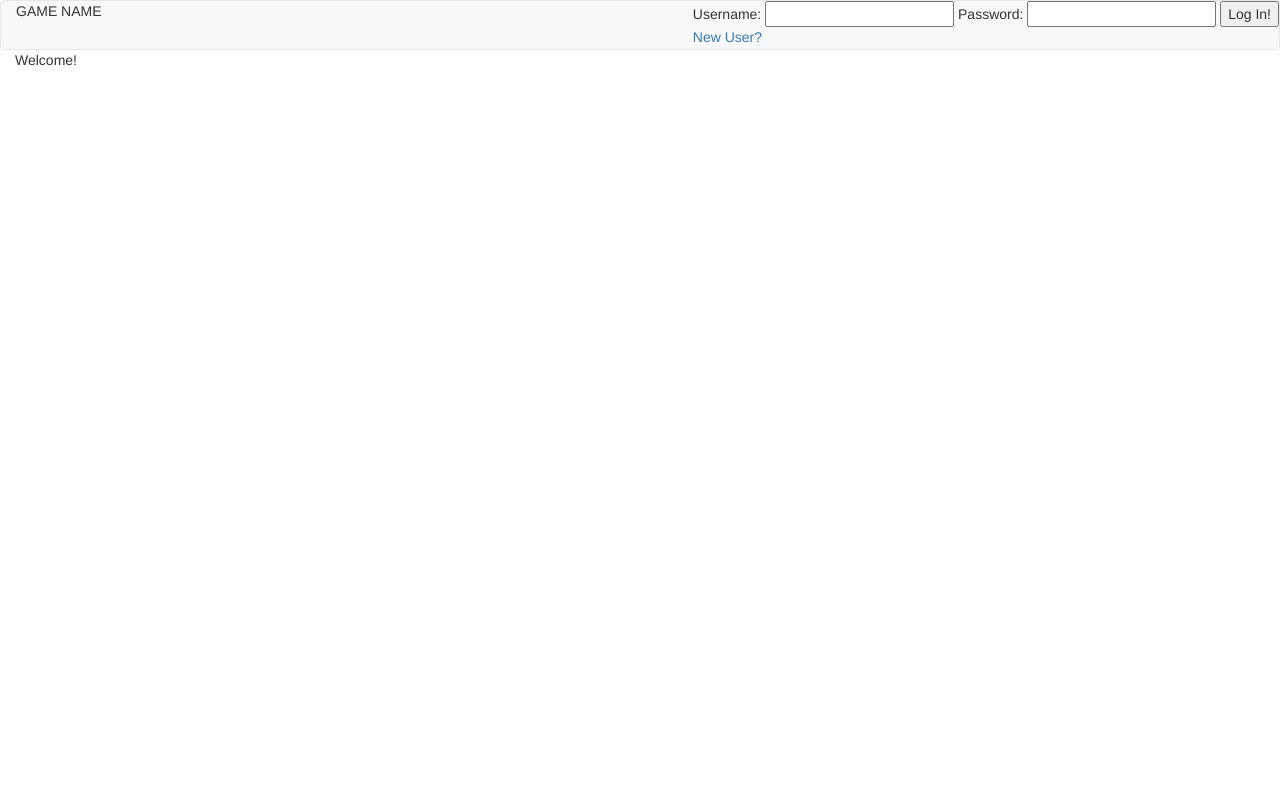
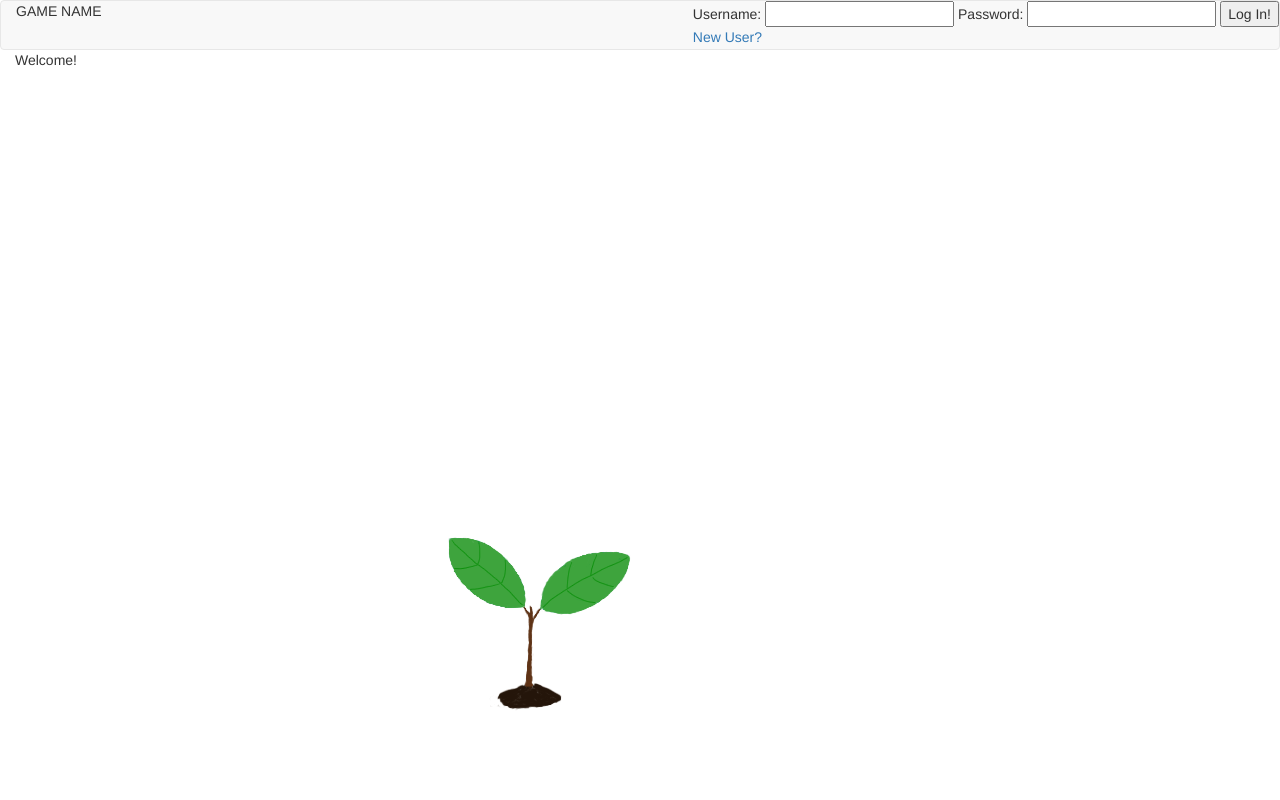
Before and after one commit to bgy36ww/Server-work, a website: page client/views/index.html in a window 1280 px wide. Drawn offline with nearby package versions, Linux system fonts and the light colour scheme; some packages are replaced by stand-ins of ours; files that its build step writes are made by us from their sources; files whose address does not match are found by name.

Commit message:
partial pictures

```diff
--- a/client/css/self.css
+++ b/client/css/self.css
@@ -24,6 +24,11 @@
 
 .navbar {
 	margin-bottom: 0;
+}
+
+#mainTree {
+	position: fixed;
+
 }
 
 
--- a/client/js/formats.js
+++ b/client/js/formats.js
@@ -1,11 +1,25 @@
 
-var formatting = function() {
+var gameHeight = function() {
 	var screenheight = window.innerHeight;
 	var navbarheight = document.getElementById('TitleBar').clientHeight;
-	console.log(screenheight);
-	console.log(navbarheight);
+
 	document.getElementById('sidebar').style.height = screenheight - navbarheight + "px";
-	console.log(screenheight - navbarheight);
-	console.log(document.getElementById('sidebar').clientHeight);
+	document.getElementById('gameScreen').style.height = screenheight - navbarheight + "px";
+	console.log(document.getElementById('gameScreen').style.height);
 };
-formatting();
+
+var gamePos = function() {
+	var gameHeight = document.getElementById('gameScreen').clientHeight;
+	var gameWidth = document.getElementById('gameScreen').clientWidth;
+	var imgHeight = document.getElementById('mainTree').clientHeight;
+	var imgWidth = document.getElementById('mainTree').clientWidth;
+
+	console.log(imgWidth);
+	console.log(document.getElementById('mainTree').style.height);
+	document.getElementById('mainTree').style.left = gameWidth / 2 - imgWidth / 2 + 'px';
+	document.getElementById('mainTree').style.top = 5 * gameHeight / 8 + 'px';
+
+
+}
+gameHeight();
+gamePos();
--- a/client/views/index.html
+++ b/client/views/index.html
@@ -52,22 +52,17 @@
 	</nav>
 
 	<body ng-controller = "keyboardController as keyboard"   ng-keydown="keyboard.getKey($event)" ng-keyup = "keyboard.shiftRelease($event)"  >
-		<div ng-hide = "loaded" class = "col-xs-8 col-md-10">
-			Welcome!
-		</div>
+		<div id = "gameScreen" class = "col-xs-10 col-md-10">
 
-		<div ng-show = "loaded" class = "col-xs-8 col-md-10">
+			<img id = "mainTree" src = "imgs/Sapling-1.gif">
 
-			<div >
-				<div>
+			<div ng-hide = "loaded">
+				Welcome!
+			</div>
+
+			<div ng-show = "loaded">
+				<div >
 					Score: {{score}} | {{rate}} / sec
-				</div>
-
-
-
-				<div ng-repeat = "line in keyboard.lines track by $index">
-					{{line}}
-
 				</div>
 			</div>
 		</div>
--- a/server.js
+++ b/server.js
@@ -14,6 +14,7 @@ app.get('/', function (req, res) {
 
 app.use('/js', express.static(__dirname + '/client/js'));
 app.use('/css', express.static(__dirname + '/client/css'));
+app.use('/imgs', express.static(__dirname + '/client/imgs'));
 app.use('/packages', express.static(__dirname + '/node_modules'));
 app.use('/bootstrap', express.static(__dirname + '/node_modules/bootstrap/dist'));
 
```
Also changed, not shown: client/imgs/Sapling-1.gif (added), client/js/directives.js (added).
